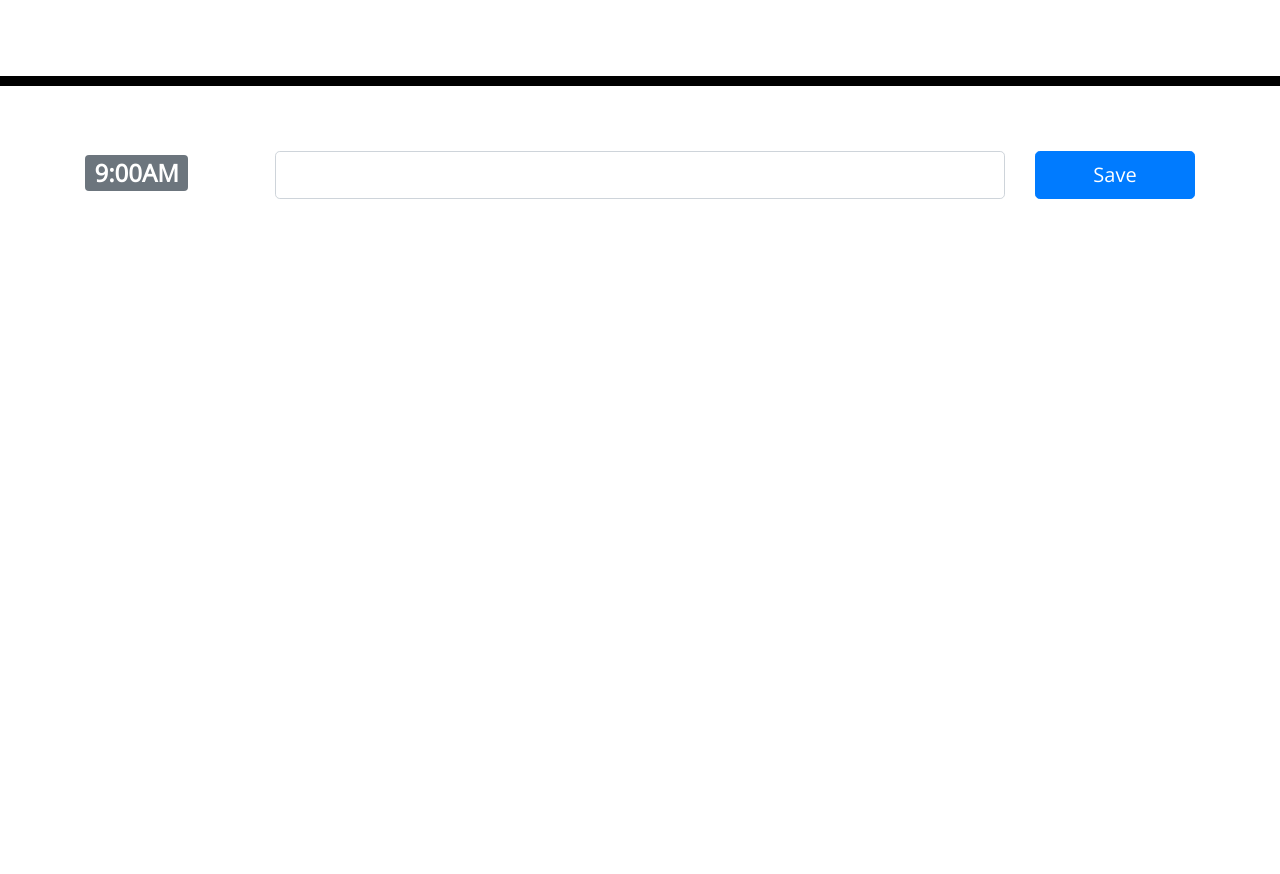
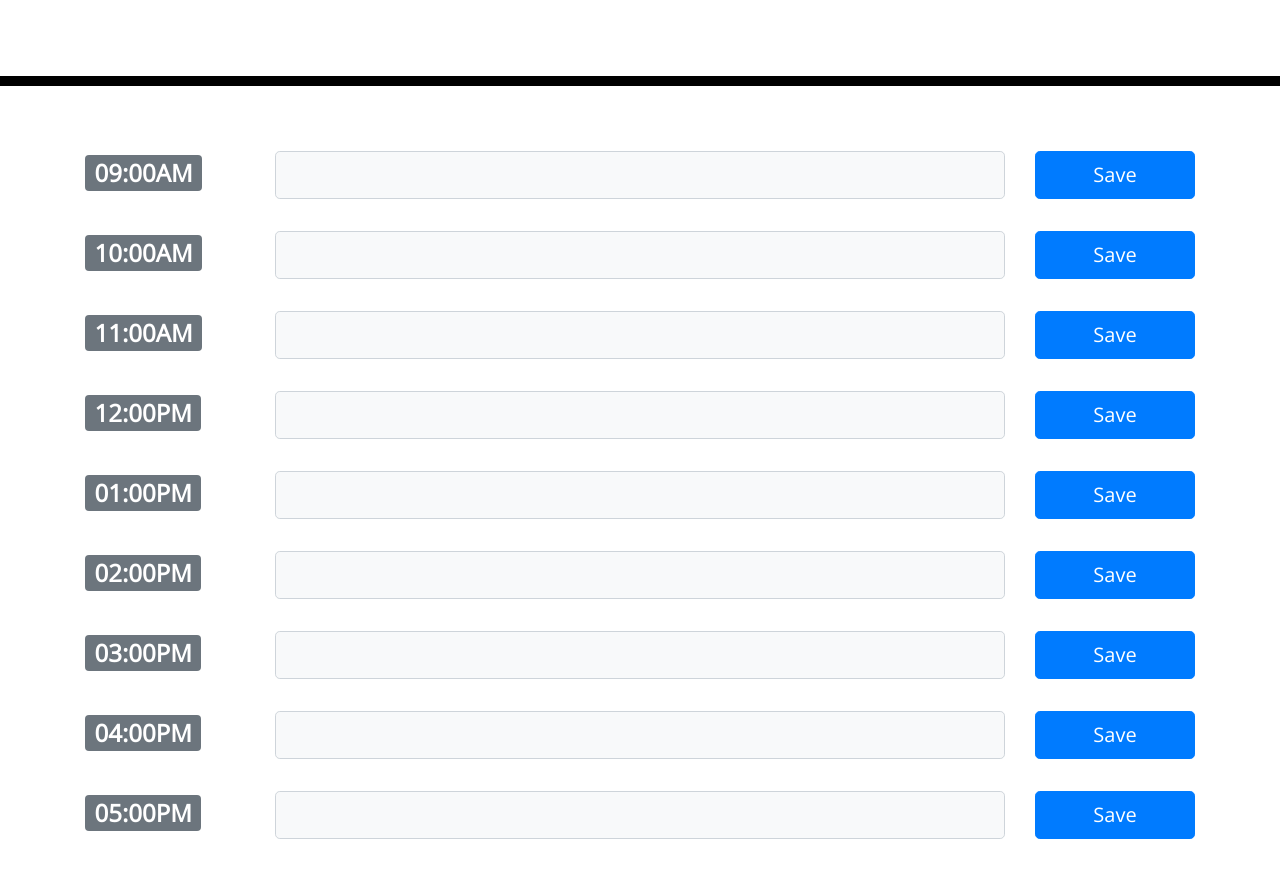
Before and after one commit to FrantzCFelix/day-planner, a plain HTML site: page index.html in a window 1280 px wide. Shown: the part 182-1056 px from the top of the page. Before the commit the page ends 800 px from the top, so only its background shows below. Drawn offline with nearby package versions, Linux system fonts and the light colour scheme.

Commit message:
formated times in divs

```diff
--- a/index.html
+++ b/index.html
@@ -20,21 +20,124 @@
     <p id="currentDay" class="lead"></p>
   </header>
   <div class="container">
-    <div class="row" data-index="one">
+    <div class="row" data-index="1">
       <div class="col-md-2 time">
-        <h2><span class="badge badge-secondary">9:00AM</span></h2>
+        <h2><span class="badge badge-secondary time-stamp">09:00AM</span></h2>
       </div>
       <div class="col-md-8 text-field">
-        <div class="input-group input-group-lg">
-          <input type="text" class="form-control">
+        <div class="input-group input-group-lg note-input">
+          <input type="text" class="form-control bg-light ">
         </div>
-
       </div>
       <div class="col-md-2 save">
         <button type="button" class="btn btn-primary btn-lg btn-block">Save</button>
       </div>
     </div>
-    <!-- Timeblocks go here -->
+    <div class="row" data-index="2">
+      <div class="col-md-2 time">
+        <h2><span class="badge badge-secondary time-stamp">10:00AM</span></h2>
+      </div>
+      <div class="col-md-8 text-field">
+        <div class="input-group input-group-lg note-input">
+          <input type="text" class="form-control bg-light ">
+        </div>
+      </div>
+      <div class="col-md-2 save">
+        <button type="button" class="btn btn-primary btn-lg btn-block">Save</button>
+      </div>
+    </div>
+    <div class="row" data-index="3">
+      <div class="col-md-2 time">
+        <h2><span class="badge badge-secondary time-stamp">11:00AM</span></h2>
+      </div>
+      <div class="col-md-8 text-field">
+        <div class="input-group input-group-lg note-input">
+          <input type="text" class="form-control bg-light ">
+        </div>
+      </div>
+      <div class="col-md-2 save">
+        <button type="button" class="btn btn-primary btn-lg btn-block">Save</button>
+      </div>
+    </div>
+    <div class="row" data-index="4">
+      <div class="col-md-2 time">
+        <h2><span class="badge badge-secondary time-stamp">12:00PM</span></h2>
+      </div>
+      <div class="col-md-8 text-field">
+        <div class="input-group input-group-lg note-input">
+          <input type="text" class="form-control bg-light ">
+        </div>
+      </div>
+      <div class="col-md-2 save">
+        <button type="button" class="btn btn-primary btn-lg btn-block">Save</button>
+      </div>
+    </div>
+    <div class="row" data-index="5">
+      <div class="col-md-2 time">
+        <h2><span class="badge badge-secondary time-stamp">01:00PM</span></h2>
+      </div>
+      <div class="col-md-8 text-field">
+        <div class="input-group input-group-lg note-input">
+          <input type="text" class="form-control bg-light ">
+        </div>
+      </div>
+      <div class="col-md-2 save">
+        <button type="button" class="btn btn-primary btn-lg btn-block">Save</button>
+      </div>
+    </div>
+    <div class="row" data-index="6">
+      <div class="col-md-2 time">
+        <h2><span class="badge badge-secondary time-stamp">02:00PM</span></h2>
+      </div>
+      <div class="col-md-8 text-field">
+        <div class="input-group input-group-lg note-input">
+          <input type="text" class="form-control bg-light ">
+        </div>
+      </div>
+      <div class="col-md-2 save">
+        <button type="button" class="btn btn-primary btn-lg btn-block">Save</button>
+      </div>
+    </div>
+    <div class="row" data-index="7">
+      <div class="col-md-2 time">
+        <h2><span class="badge badge-secondary time-stamp">03:00PM</span></h2>
+      </div>
+      <div class="col-md-8 text-field">
+        <div class="input-group input-group-lg note-input">
+          <input type="text" class="form-control bg-light ">
+        </div>
+      </div>
+      <div class="col-md-2 save">
+        <button type="button" class="btn btn-primary btn-lg btn-block">Save</button>
+      </div>
+    </div>
+    <div class="row" data-index="8">
+      <div class="col-md-2 time">
+        <h2><span class="badge badge-secondary time-stamp">04:00PM</span></h2>
+      </div>
+      <div class="col-md-8 text-field">
+        <div class="input-group input-group-lg note-input">
+          <input type="text" class="form-control bg-light ">
+        </div>
+      </div>
+      <div class="col-md-2 save">
+        <button type="button" class="btn btn-primary btn-lg btn-block">Save</button>
+      </div>
+    </div>
+    <div class="row" data-index="9">
+        <div class="col-md-2 time">
+          <h2><span class="badge badge-secondary time-stamp">05:00PM</span></h2>
+        </div>
+        <div class="col-md-8 text-field">
+          <div class="input-group input-group-lg note-input">
+            <input type="text" class="form-control bg-light ">
+          </div>
+        </div>
+        <div class="col-md-2 save">
+          <button type="button" class="btn btn-primary btn-lg btn-block">Save</button>
+        </div>
+      </div>
+
   </div>
 
   <script src="https://code.jquery.com/jquery-3.4.1.min.js"></script>
```
